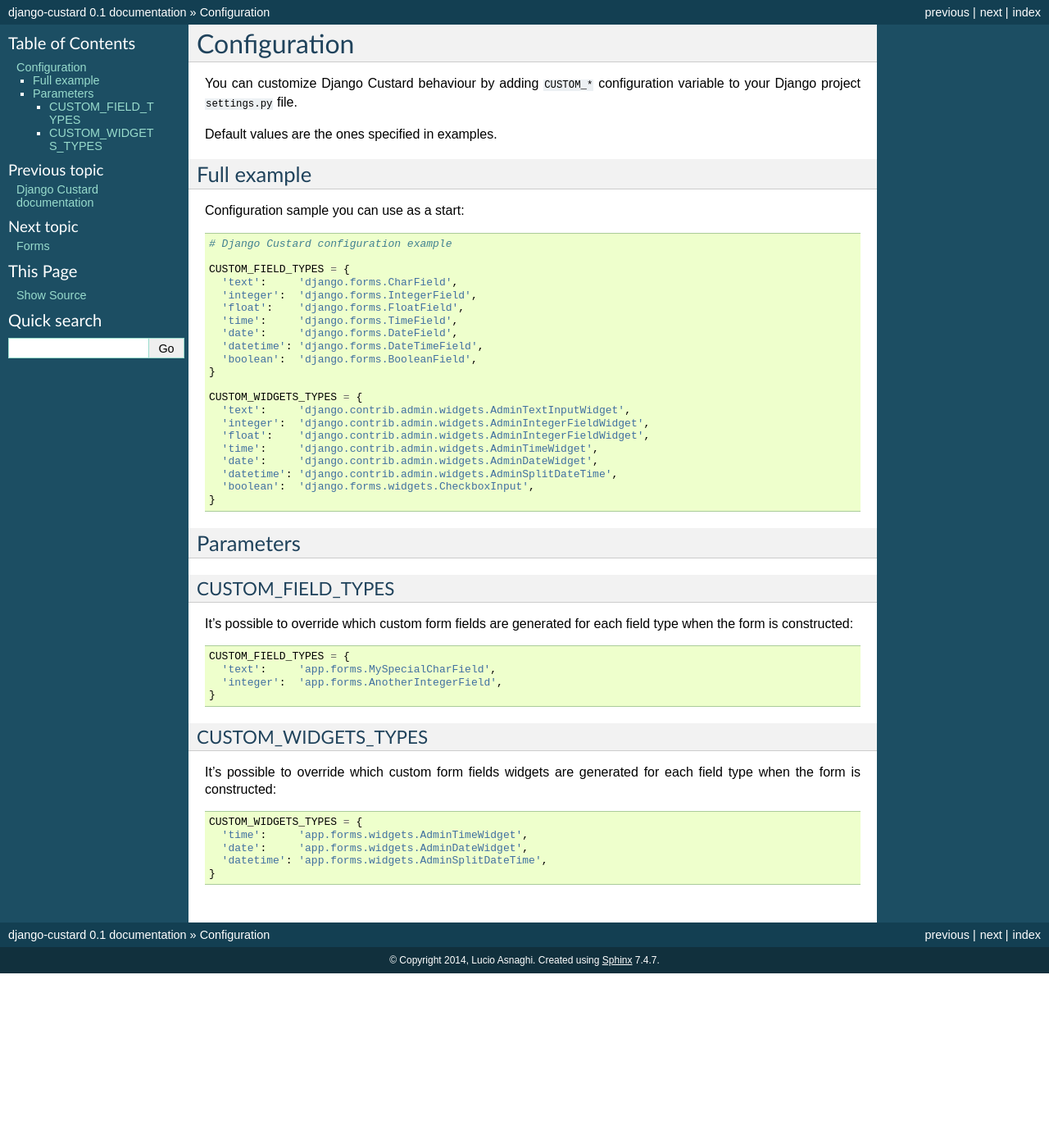
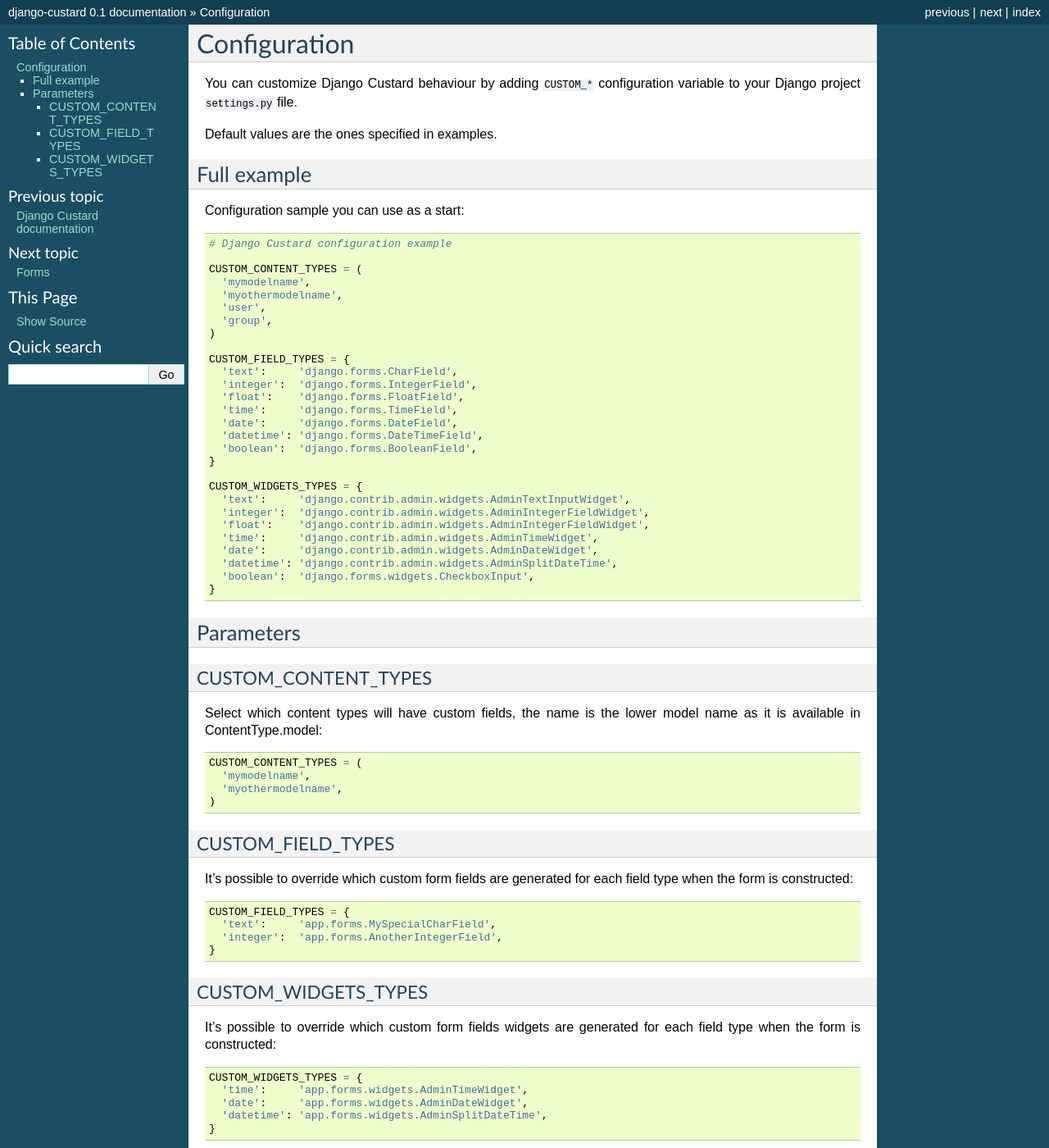
Before and after one commit to kunitoki/django-custard, a Sphinx documentation site: the page built from docs/configuration.rst, in a window 1280 px wide and 1400 px high. Shown: the whole window at 82% size. Built offline with Sphinx 7.4.7, drawn with Linux system fonts in a browser that asks for light colours; pages that are not in the unit, such as notebooks, are missing from menus.

```diff
--- a/docs/configuration.rst
+++ b/docs/configuration.rst
@@ -12,6 +12,13 @@ Full example
 Configuration sample you can use as a start::
 
   # Django Custard configuration example
+
+  CUSTOM_CONTENT_TYPES = (
+    'mymodelname',
+    'myothermodelname',
+    'user',
+    'group',
+  )
 
   CUSTOM_FIELD_TYPES = {
     'text':     'django.forms.CharField',
@@ -37,6 +44,17 @@ Configuration sample you can use as a start::
 Parameters
 ----------
 
+CUSTOM_CONTENT_TYPES
+^^^^^^^^^^^^^^^^^^^^
+
+Select which content types will have custom fields, the name is the lower model name as it is available in ContentType.model::
+
+  CUSTOM_CONTENT_TYPES = (
+    'mymodelname',
+    'myothermodelname',
+  )
+
+
 CUSTOM_FIELD_TYPES
 ^^^^^^^^^^^^^^^^^^
 
```
Also changed, not shown: README.rst (+11 -1 lines), 5 other files.
